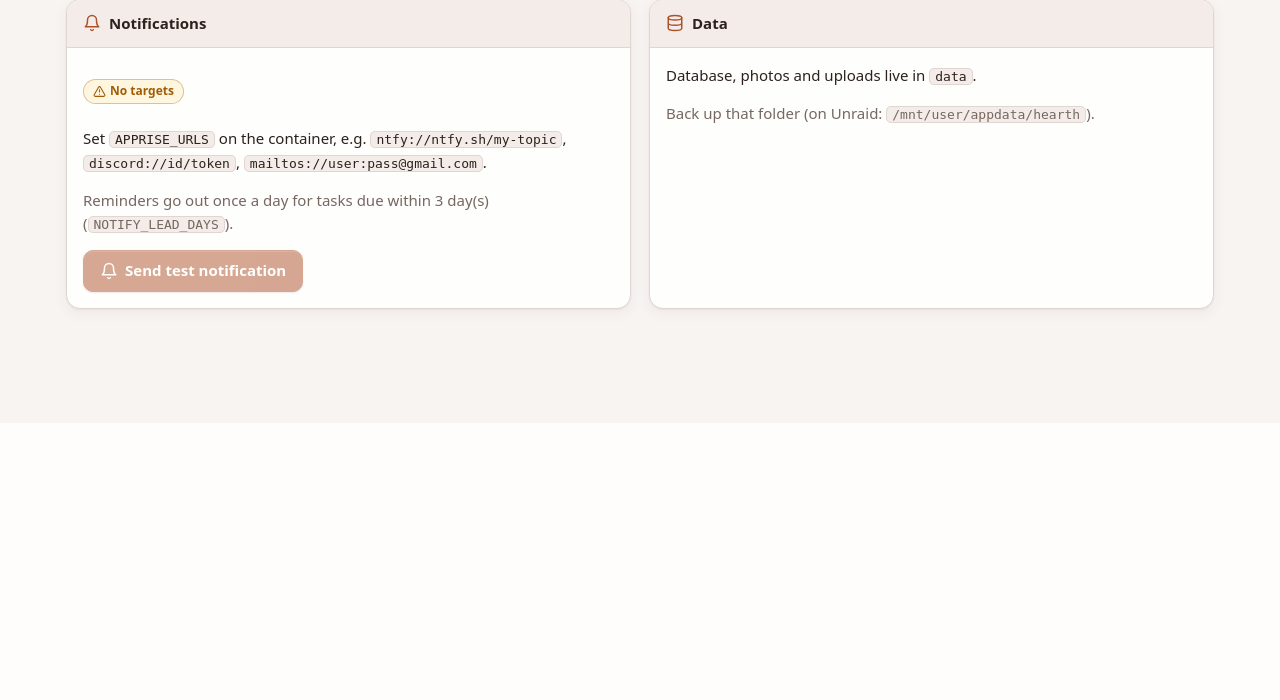
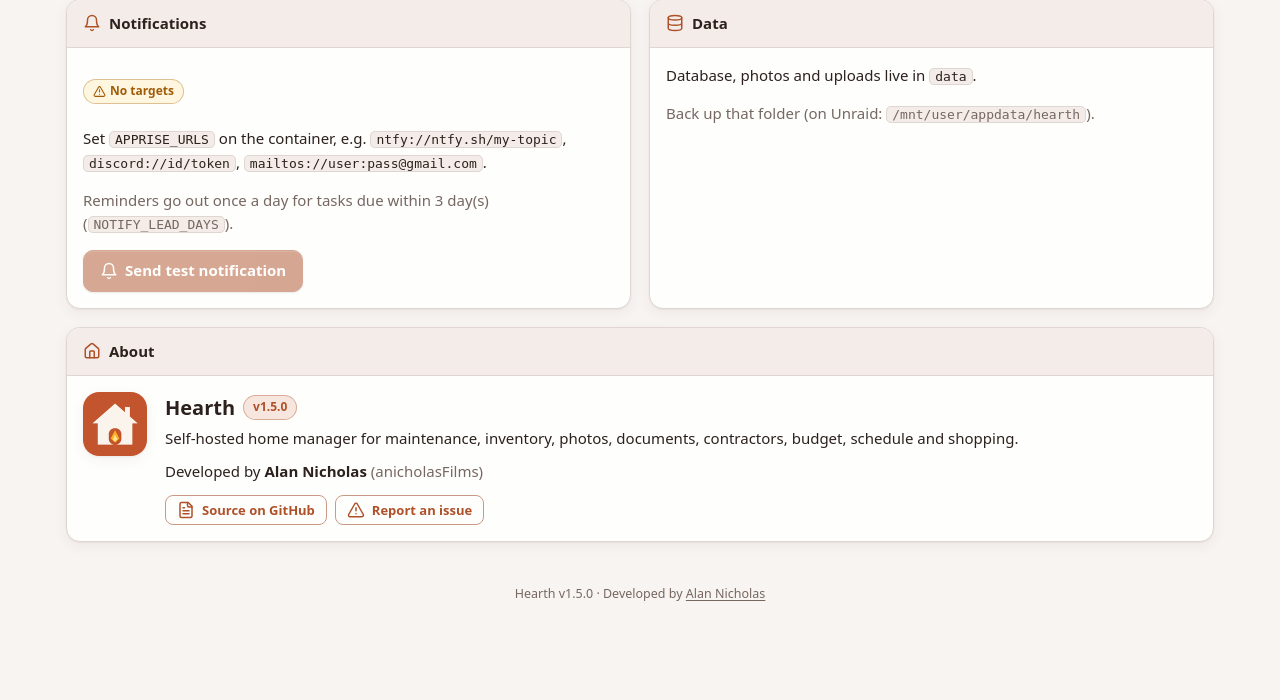
Before and after one commit to anicholas65/hearth, a FastAPI app: page /settings in a window 1280 px wide. Shown: the part 1004-1704 px from the top of the page. Before the commit the page ends 1323 px from the top, so only its background shows below. Run offline with FastAPI, Linux system fonts and the light colour scheme; data that the repository does not hold is empty.

Commit message:
Add About section and developer credit (Alan Nicholas)
- Settings > About: version, developer, GitHub and issue links
- Footer credit on every page; version in /api/health
- Maintainer and overview in Unraid template; README About

Co-Authored-By: Claude Opus 5.5 <noreply@anthropic.com>

```diff
--- a/app/__init__.py
+++ b/app/__init__.py
@@ -0,0 +1,5 @@
+__version__ = "1.5.0"
+APP_NAME = "Hearth"
+DEVELOPER = "Alan Nicholas"
+DEVELOPER_HANDLE = "anicholasFilms"
+REPO_URL = "https://github.com/anicholas65/hearth"
--- a/app/main.py
+++ b/app/main.py
@@ -15,7 +15,7 @@ from fastapi.staticfiles import StaticFiles
 from fastapi.templating import Jinja2Templates
 from PIL import Image, ImageOps, UnidentifiedImageError
 
-from . import gcal, notify, shopping
+from . import DEVELOPER, DEVELOPER_HANDLE, REPO_URL, __version__, gcal, notify, shopping
 from .db import data_dir, get_db, get_setting, init_db, set_setting
 
 HERE = Path(__file__).parent
@@ -124,6 +124,8 @@ def render(request: Request, name: str, **ctx):
     ctx["theme"] = t if t in THEMES else "ember"
     ctx["mode"] = m if m in MODES else "auto"
     ctx["themes"] = THEMES
+    ctx["about"] = {"version": __version__, "developer": DEVELOPER,
+                     "handle": DEVELOPER_HANDLE, "repo": REPO_URL}
     return templates.TemplateResponse(request, name, ctx)
 
 
@@ -1030,4 +1032,4 @@ def settings_google_sync():
 
 @app.get("/api/health")
 def health():
-    return {"status": "ok"}
+    return {"status": "ok", "version": __version__}
--- a/app/static/style.css
+++ b/app/static/style.css
@@ -314,3 +314,10 @@ details.edit>summary:hover{color:var(--accent)}
 .row.shop details.edit>summary{display:inline-flex}
 .row.shop details.edit[open]>form{margin:8px 0}
 .row.shop .grow small{margin-top:1px}
+
+/* ---------- about / footer ---------- */
+.about-row{display:flex;gap:18px;align-items:flex-start}
+.about-row img{border-radius:16px;box-shadow:var(--shadow);flex:none}
+@media (max-width:520px){.about-row{flex-direction:column}}
+.foot{max-width:1180px;margin:-72px auto 0;padding:0 16px 96px;text-align:center;font-size:12.5px;color:var(--muted)}
+.foot a{color:var(--muted)}.foot a:hover{color:var(--accent)}
--- a/app/templates/base.html
+++ b/app/templates/base.html
@@ -1,7 +1,7 @@
 {% from "_macros.html" import i %}<!doctype html>
 <html lang="en" data-theme="{{ theme }}" data-mode="{{ mode }}"><head><meta charset="utf-8"><meta name="viewport" content="width=device-width,initial-scale=1">
 <title>{% block title %}Hearth{% endblock %} · Hearth</title>
-<link rel="stylesheet" href="/static/style.css?v=9"><link rel="icon" href="/static/icon.png"><link rel="apple-touch-icon" href="/static/icon.png">
+<link rel="stylesheet" href="/static/style.css?v=10"><link rel="icon" href="/static/icon.png"><link rel="apple-touch-icon" href="/static/icon.png">
 </head><body>
 <svg width="0" height="0" style="position:absolute" aria-hidden="true">
 <symbol id="i-home" viewBox="0 0 24 24"><path d="M15 21v-8a1 1 0 0 0-1-1h-4a1 1 0 0 0-1 1v8"/><path d="M3 10a2 2 0 0 1 .709-1.528l7-5.999a2 2 0 0 1 2.582 0l7 5.999A2 2 0 0 1 21 10v9a2 2 0 0 1-2 2H5a2 2 0 0 1-2-2z"/></symbol>
@@ -55,6 +55,7 @@
 <button class="modebtn" title="Appearance: {{ mode }} (click for {{ nxt }})" aria-label="Switch to {{ nxt }} mode">{{ i({'auto':'auto','light':'sun','dark':'moon'}[mode]) }}</button></form>
 </div></header>
 <main>{% block content %}{% endblock %}</main>
+<footer class="foot">Hearth v{{ about.version }} · Developed by <a href="/settings#about">{{ about.developer }}</a></footer>
 {% if not p.startswith('/items/') and not p.startswith('/gallery') %}
 <form method="post" action="/photos" enctype="multipart/form-data" class="fab-form"><input type="hidden" name="next" value="/gallery?show=unfiled">
 <label class="fab" title="Take a photo"><input type="file" name="files" accept="image/*" capture="environment" onchange="this.form.submit()" hidden>{{ i('camera') }}<span>Capture</span></label></form>{% endif %}</body></html>
--- a/app/templates/settings.html
+++ b/app/templates/settings.html
@@ -51,4 +51,12 @@
 {% if sent == 'ok' %}<p class="ok">Test sent.</p>{% elif sent == 'fail' %}<p class="bad">Test failed. Check container logs.</p>{% endif %}
 <form method="post" action="/settings/test"><button {{ 'disabled' if not targets }}>{{ i('bell') }} Send test notification</button></form></div></section>
 <section class="card">{{ head('Data', 'db') }}<div class="card-b"><p style="margin-top:0">Database, photos and uploads live in <code>{{ data }}</code>.</p><p class="muted" style="margin-bottom:0">Back up that folder (on Unraid: <code>/mnt/user/appdata/hearth</code>).</p></div></section></div>
+<section class="card about" id="about">{{ head('About', 'home') }}<div class="card-b">
+<div class="about-row"><img src="/static/icon.png" alt="" width="64" height="64">
+<div><h2 style="font-size:20px">Hearth <span class="badge acc">v{{ about.version }}</span></h2>
+<p style="margin:4px 0 0">Self-hosted home manager for maintenance, inventory, photos, documents, contractors, budget, schedule and shopping.</p>
+<p style="margin:10px 0 0">Developed by <b>{{ about.developer }}</b> <span class="muted">({{ about.handle }})</span></p>
+<div class="actions" style="margin-top:12px"><a class="btn ghost sm" href="{{ about.repo }}" target="_blank" rel="noopener">{{ i('file') }} Source on GitHub</a>
+<a class="btn ghost sm" href="{{ about.repo }}/issues" target="_blank" rel="noopener">{{ i('alert') }} Report an issue</a></div></div></div>
+</div></section>
 {% endblock %}
--- a/unraid/hearth.xml
+++ b/unraid/hearth.xml
@@ -6,9 +6,13 @@
   <Network>bridge</Network>
   <Shell>sh</Shell>
   <Privileged>false</Privileged>
+  <Maintainer>
+    <Name>Alan Nicholas (anicholasFilms)</Name>
+    <WebPage>https://github.com/anicholas65</WebPage>
+  </Maintainer>
   <Support>https://github.com/anicholas65/hearth/issues</Support>
   <Project>https://github.com/anicholas65/hearth</Project>
-  <Overview>Self-hosted home manager: recurring maintenance reminders, room-by-room inventory, documents and manuals, contractors, and appliance replacement budgeting. Notifications via Apprise (ntfy, Discord, email, Pushover...).</Overview>
+  <Overview>Self-hosted home manager by Alan Nicholas (anicholasFilms): recurring maintenance reminders, room-by-room inventory, photos, documents and manuals, contractors, budget and replacement forecasting, schedule with Google Calendar sync, and shopping lists. Notifications via Apprise (ntfy, Discord, email, Pushover...).</Overview>
   <Category>Productivity: Tools:</Category>
   <WebUI>http://[IP]:[PORT:8080]/</WebUI>
   <TemplateURL>https://raw.githubusercontent.com/anicholas65/hearth/main/unraid/hearth.xml</TemplateURL>
```
Also changed, not shown: tests/test_app.py (+8 -0 lines), README.md.
